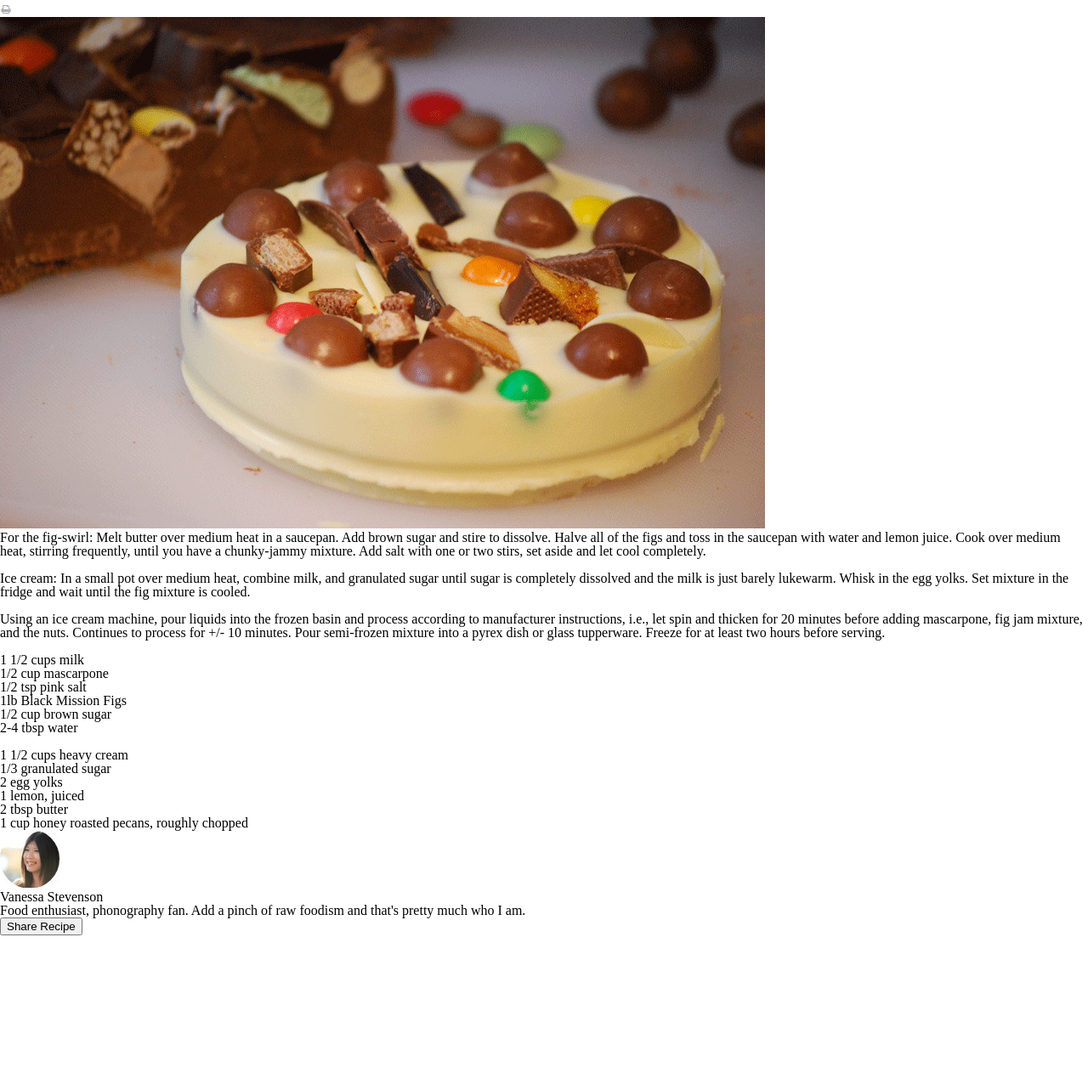
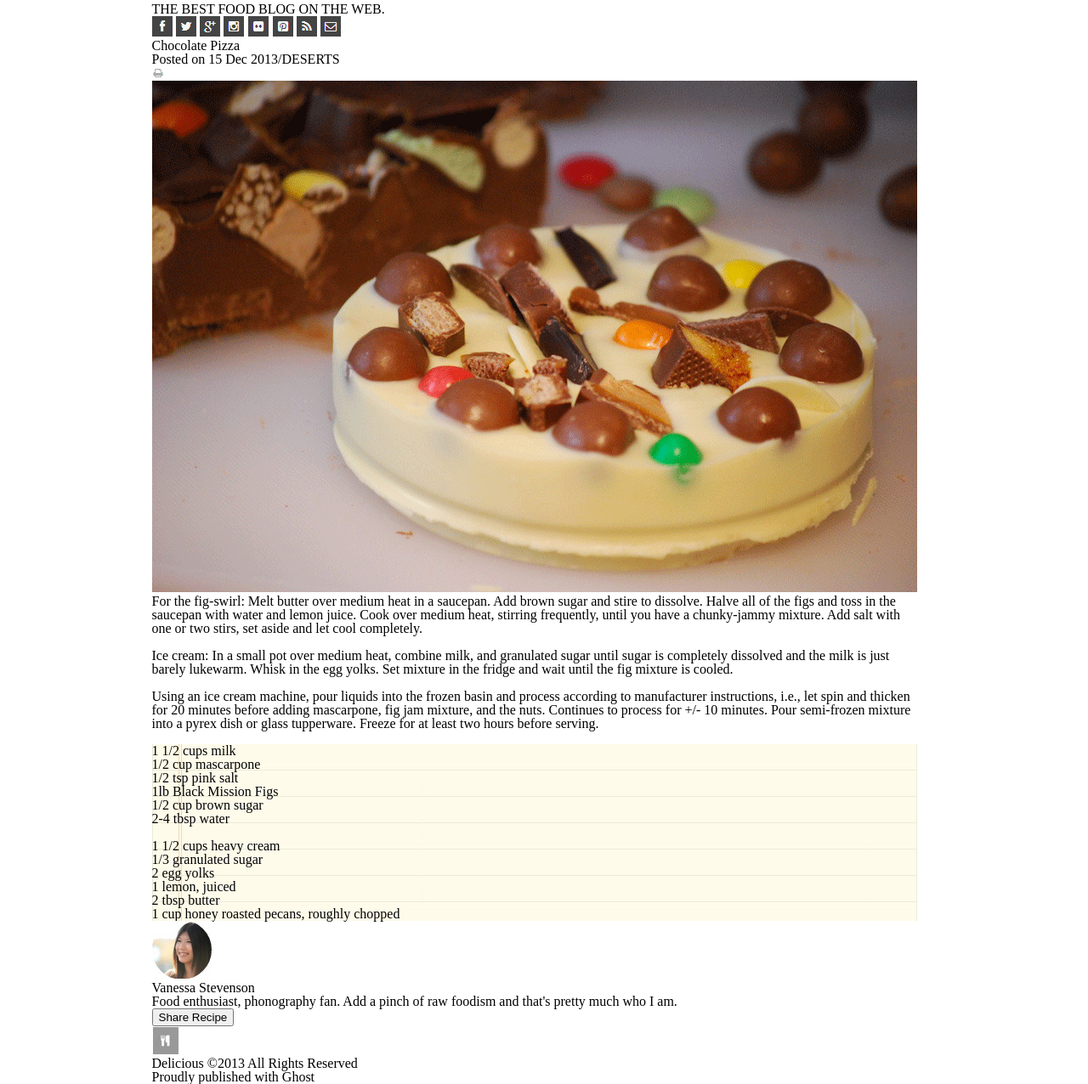
Before and after one commit to Brutalism-1331/chocolate-pizza, a plain HTML site: page index.html in a window 1280 px wide. Shown: the part 61-1337 px from the top of the page at 85% size. Before the commit the page ends 1162 px from the top, so only its background shows below. Drawn offline with Linux system fonts and the light colour scheme.

Commit message:
updated the index and started on the css

```diff
--- a/css/styles.css
+++ b/css/styles.css
@@ -0,0 +1,14 @@
+#ingredients__list{
+  background-color: black;
+  background-image: url(/img/list-bg.png);
+}
+
+body{
+  width: 900px;
+ margin-left: 178.5px;
+}
+
+#line__break__top {
+  background-color: black;
+  background-image: url(/img/hr-img.png);
+}
--- a/index.html
+++ b/index.html
@@ -7,10 +7,26 @@
 </head>
 <body>
   <header>
+    <img src="/img/logo.png" alt="">
     <h2>Delicious</h2>
     <h4 id="header__sub">THE BEST FOOD BLOG ON THE WEB.</h4>
     <div>
-      <!-- Box for all the Social Links  -->
+      <a href="https://www.facebook.com/">
+      <img src="/img/fb-icon.png" alt="Icon for Facebook"></a>
+      <a href="https://www.twitter.com/">
+      <img src="/img/twit-icon.png" alt="Icon for Twitter"></a>
+      <a href="https://www.theverge.com/2020/7/6/21314912/google-plus-gone-mobile-apps-currents-rebranded">
+      <img src="/img/gp-icon.png" alt="Icon for Google Plus"></a>
+      <a href="https://www.instagram.com/">
+      <img src="/img/insta-icon.png" alt="Icon for Instagram"></a>
+      <a href="https://flic.io/">
+      <img src="/img/flic-icon.png" alt="Icon for Flic"></a>
+      <a href="https://www.pinterest.com/">
+      <img src="/img/pint-icon.png" alt="Icon for Pinterest"></a>
+      <a href="/">
+      <img src="/img/rss-icon.png" alt="Icon for Facebook"></a>
+      <a href="mailto:ryan@codefellows.com">
+      <img src="/img/mail-icon.png" alt="Icon for Facebook"></a>
     </div>
   </header>
 
@@ -69,5 +85,10 @@
     <button>Share Recipe</button>
   </div>
   </main>
+  <footer>
+    <img src="/img/small-logo.png" alt="">
+    <h5>Delicious &copy;2013 All Rights Reserved</h5>
+    <h5>Proudly published with Ghost</h5>
+  </footer>
 </body>
 </html>
```
